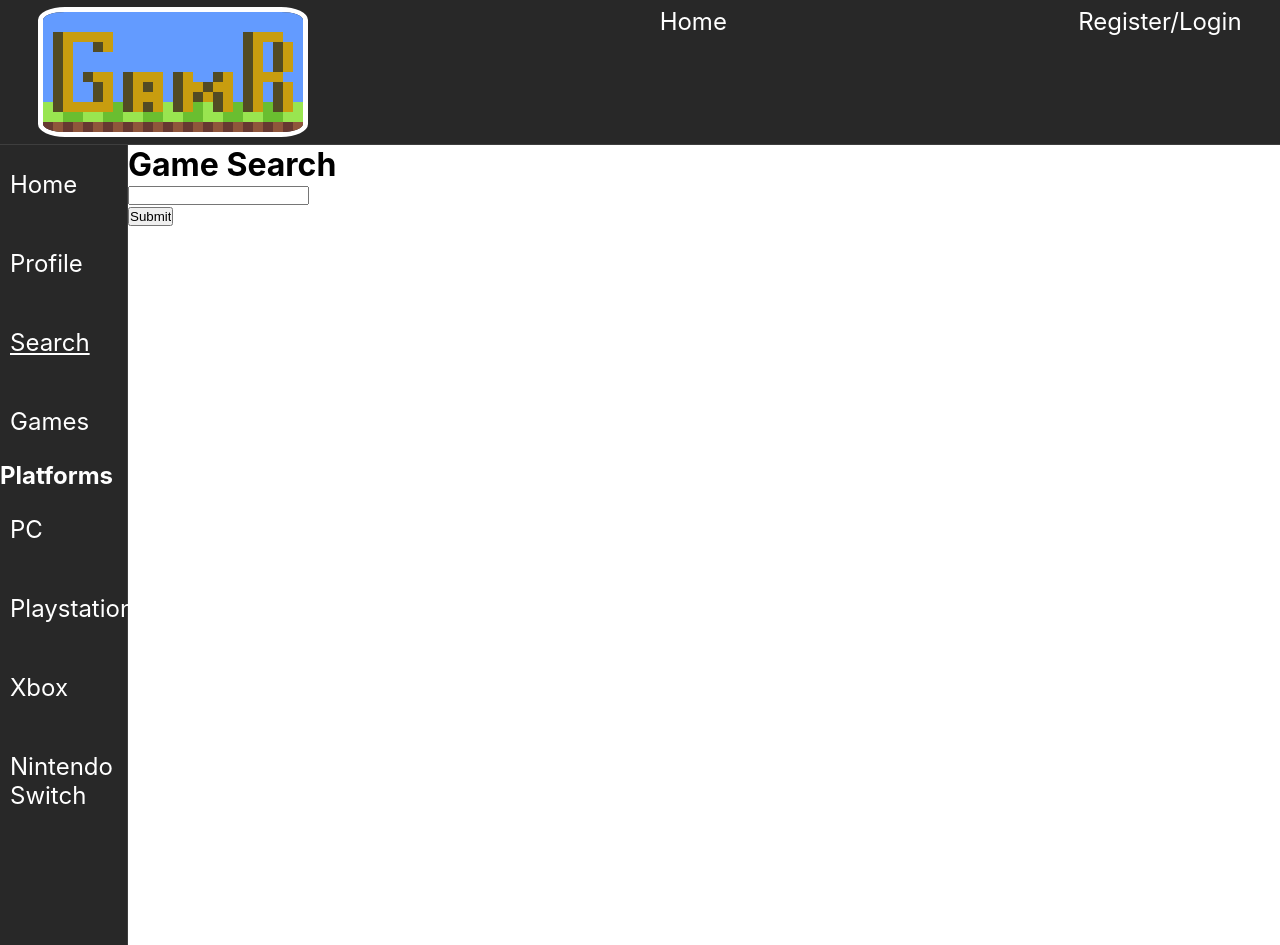
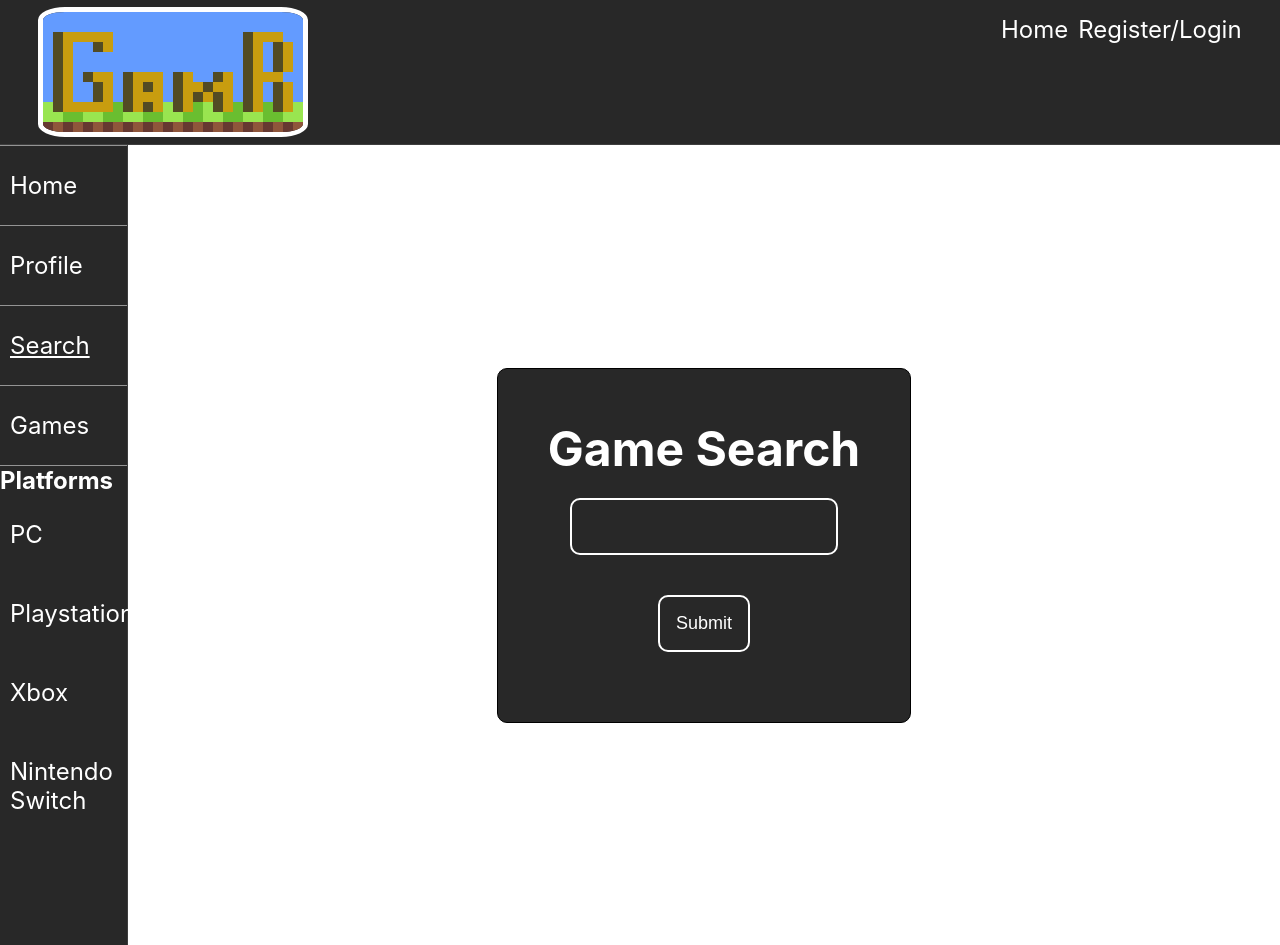
Before and after one commit to BrettGillund/Gamr, a React (Create React App) app in the folder client/: page /search in a window 1280 px wide. Built offline with nearby package versions, Linux system fonts and the light colour scheme.

Commit message:
fixed header and added more styling

```diff
--- a/client/src/components/Header.js
+++ b/client/src/components/Header.js
@@ -14,8 +14,10 @@ function Header(props) {
       ) : (
         <nav id="navStyle">
           <img id="logoPic" src={logo} alt="logo" />
+          <div>
           <NavLink to="/">Home</NavLink>
           <NavLink to="/auth-form">Register/Login</NavLink>
+          </div>
         </nav>
       )}
     </header>
--- a/client/src/components/Results.js
+++ b/client/src/components/Results.js
@@ -1,29 +1,26 @@
-import React from 'react'
-import {Link } from 'react-router-dom'
+import React from "react";
+import { Link } from "react-router-dom";
 
 const Results = (props) => {
-
-console.log(props.gameResults)
-    return (
-        <div className='results-container'>
-            <ul>
-         { props.gameResults.map(game => (
-             <li key={game.id}>
-                 <Link to={{
-                     pathname: `/game/${game.name}`,
-                     gameProps: {
-                         game: game
-                     }
-                 }}>
-                     <h3>{game.name}</h3>
-                     <img src={game.background_image} alt ="game"/>
-                 </Link>
-             </li>
-         ))
-         }
-            </ul>
-
+  console.log(props.gameResults);
+  return (
+    <div className="results-container">
+      {props.gameResults.map((game) => (
+        <div key={game.id} className="searchedGames">
+          <Link
+            to={{
+              pathname: `/game/${game.name}`,
+              gameProps: {
+                game: game,
+              },
+            }}
+          >
+            <h3>{game.name}</h3>
+            <img src={game.background_image} alt="game" />
+          </Link>
         </div>
-    )
-}
+      ))}
+    </div>
+  );
+};
 export default Results;
--- a/client/src/components/Sidebar.js
+++ b/client/src/components/Sidebar.js
@@ -18,7 +18,7 @@ function Sidebar() {
       <NavLink id="sBarMain" to="/games">
         Games
       </NavLink>
-      <h1 id="sBarMain">Platforms</h1>
+      <h1 id="sBarMain" className="platform">Platforms</h1>
       <NavLink to="games/pc">PC</NavLink>
       <NavLink to="games/playstation">Playstation</NavLink>
       <NavLink to="games/xbox">Xbox</NavLink>
--- a/client/src/index.css
+++ b/client/src/index.css
@@ -25,14 +25,13 @@ code {
   border: 5px solid white;
 }
 
-#navStyle{
+#navStyle {
   display: flex;
   justify-content: space-between;
   padding: 7px 3%;
   background: rgb(40, 40, 40);
   border-bottom: 1px solid rgba(255, 255, 255, 0.1);
   font-size: 2rem;
-  ;
 }
 
 header * {
@@ -51,6 +50,7 @@ header nav a.active {
 
 #sBarMain {
   font-size: x-large;
+  border-top: 1px solid rgba(255, 255, 255, 0.5);
 }
 
 .sidebar {
@@ -132,7 +132,6 @@ header nav a.active {
   justify-content: center;
   border: 1px solid black;
   border-radius: 10px;
-
   color: white;
   background-color: rgb(40, 40, 40);
   font-size: large;
@@ -140,7 +139,7 @@ header nav a.active {
 }
 
 .usernameStyle {
-  border-bottom: 1px solid rgba(255, 255, 255, 0.5)
+  border-bottom: 1px solid rgba(255, 255, 255, 0.5);
 }
 
 .game-container {
@@ -156,3 +155,54 @@ header nav a.active {
   background-color: rgb(40, 40, 40);
   text-align: center;
 }
+
+.game-search {
+  margin: auto;
+  padding: 50px;
+  border: 1px solid black;
+  border-radius: 10px;
+  text-align: center;
+  color: white;
+  background-color: rgb(40, 40, 40);
+  font-size: x-large;
+  width: fit-content;
+  block-size:fit-content;
+}
+.game-search input {
+  margin: 20px;
+  padding: 1rem;
+  border-radius: 10px;
+  color: white;
+  border: 2px solid white;
+  background-color: rgb(40, 40, 40);
+  font-size: large;
+}
+
+.results-container  {
+  display: flex;
+  width: 100%;
+  flex-wrap: wrap;
+  text-decoration: none;
+}
+
+.searchedGames {
+  background-color: rgb(50, 50, 50);
+  border: 1px solid rgba(255, 255, 255, 0.1);
+  padding: 50px;
+  margin: 25px;
+  border-radius: 10%;
+}
+
+.searchedGames a {
+  color: white;
+  text-decoration: none;
+}
+
+.searchedGames img {
+  width: 400px;
+  height: 300px;
+}
+
+.landingContainer {
+
+}
--- a/client/src/pages/Games.js
+++ b/client/src/pages/Games.js
@@ -18,10 +18,7 @@ function Games() {
     width: "300px",
   };
   return (
-
-
     <div>
-
       <h1>Top games of the year</h1>
       <div className="game-container">
         {gameData.map((game, index) => {
@@ -38,7 +35,6 @@ function Games() {
           );
         })}
       </div>
-
     </div>
   );
 }
--- a/client/src/pages/Landing.js
+++ b/client/src/pages/Landing.js
@@ -1,9 +1,47 @@
+import { useState, useEffect } from "react";
 function Landing(props) {
+  const [gameData, setGameData] = useState([]);
+
+  const grabData = () => {
+    fetch("/api/games")
+      .then((res) => res.json())
+      .then((data) => {
+        setGameData(data.results);
+        console.log(data.results);
+      });
+  };
+
+  useEffect(grabData, []);
+  const divStyle = {
+    height: "250px",
+    width: "400px",
+  };
   return (
-    <div>
-        <h1>Welcome {props.user ? props.user.email : 'Guest'}!</h1>
+    <div className="landingContainer">
+      <h1>
+        Welcome {props.user ? props.user.email : "Guest"}! Please Register for
+        an account!
+      </h1>
+      <div>
+        <h1>Top games of the year</h1>
+        <div className="game-container">
+          {gameData.map((game, index) => {
+            return (
+              <div key={index}>
+                <div className="game-card">
+                  <img style={divStyle} src={game.background_image}></img>
+                  <p>{game.name}</p>
+                  <p>
+                    Rating: {game.rating} / {game.rating_top}
+                  </p>
+                </div>
+              </div>
+            );
+          })}
+        </div>
+      </div>
     </div>
-  )
+  );
 }
 
 export default Landing;
--- a/client/src/pages/Search.js
+++ b/client/src/pages/Search.js
@@ -36,10 +36,7 @@ const onSubmit = (event) => {
                 <br></br>
                 <input type="submit"/>
             </form>
-
             <Results gameResults = {gameResults}/>
-
-
         </div>
     );
 }
```
Lines whose indentation alone changed are shown as unchanged.
